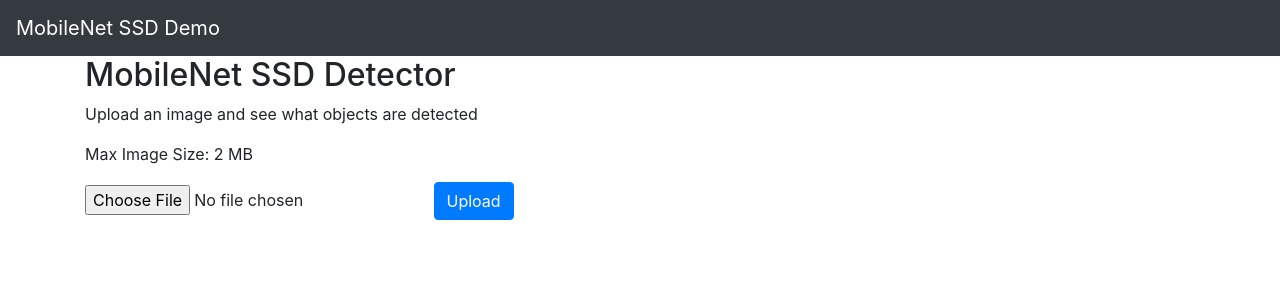
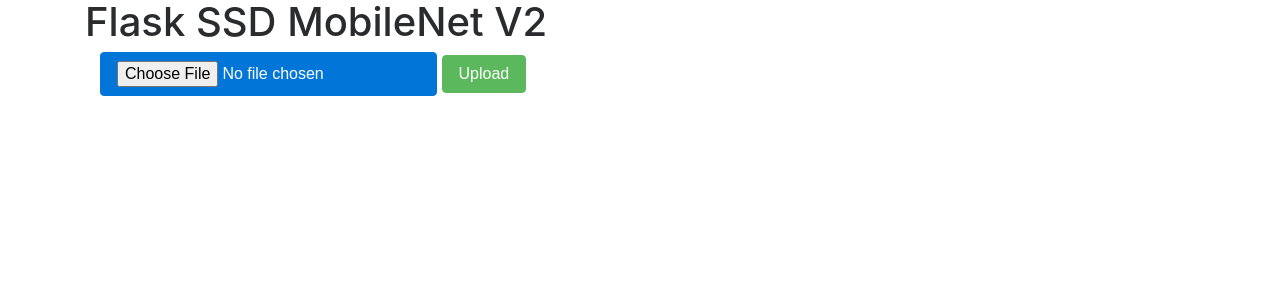
Before and after one commit to algonacci/Flask-SSD_MobileNet_V2, a Flask app: page / in a window 1280 px wide. Shown: the top 300 px of the page. Run offline with Flask 2, Linux system fonts and the light colour scheme; parts of the project's set-up code (start-up, migrations or seed data) failed here and were passed over; some libraries are stand-ins or nearby versions.

Commit message:
refactoring

```diff
--- a/app.py
+++ b/app.py
@@ -84,11 +84,7 @@ def predict():
         predicted_image = Image.fromarray(
             image_np_with_detections.squeeze())
         predicted_image.save('downloads/' + filename)
-        data={
-                "processed_img":'downloads/'+filename,
-                "uploaded_img":'uploads/'+filename
-        }
-        return render_template('index.html', data=data)
+        return redirect(url_for('download_file', name=file.filename))
 
 
 @app.route('/downloads/<name>')
--- a/templates/index.html
+++ b/templates/index.html
@@ -3,56 +3,28 @@
 
 <head>
     <meta charset="UTF-8">
-   <title>MobileNet SSD Detector</title>
-   <link rel="stylesheet" href="https://stackpath.bootstrapcdn.com/bootstrap/4.5.0/css/bootstrap.min.css"
-      integrity="sha384-9aIt2nRpC12Uk9gS9baDl411NQApFmC26EwAOH8WgZl5MYYxFfc+NcPb1dKGj7Sk" crossorigin="anonymous">
-   <link rel="stylesheet" href="{{ url_for('static', filename='css/index.css') }}">
-
+    <meta http-equiv="X-UA-Compatible" content="IE=edge">
+    <meta name="viewport" content="width=device-width, initial-scale=1.0">
+    <title>Flask SSD MobileNet V2</title>
+    <link rel="stylesheet" href="https://maxcdn.bootstrapcdn.com/bootstrap/4.0.0-alpha.6/css/bootstrap.min.css">
 </head>
 
 <body>
-   {% with messages = get_flashed_messages() %}
-   {% if messages %}
-   <ul class=flashes>
-      {% for message in messages %}
-      <li>{{ message }}</li>
-      {% endfor %}
-   </ul>
-   {% endif %}
-   {% endwith %}
-   <nav class="navbar navbar-dark bg-dark ">
-      <a class="navbar-brand navbar-center" href="#">MobileNet SSD Demo</a>
-   </nav>
-
+    <div class="row justify-content-center">
         <div class="container">
-      <div class="starter-template">
-         <h2>MobileNet SSD Detector</h2>
-         <p>Upload an image and see what objects are detected</p>
-         <p> Max Image Size: 2 MB </p>
+            <h1>Flask SSD MobileNet V2</h1>
+            <form action="predict" method="post" enctype="multipart/form-data">
+                <div class="form-row">
+                    <div class="col-12 col-md-9 mb-2 mb-md-0">
+                        <input class="btn btn-primary" type="file" name="file" id="inputFile1">
+                        <input class="btn btn-success" type="submit" value="Upload">
                     </div>
                 </div>
-
-
-
-
-   <div class="container">
-      <form action="predict" method=post enctype=multipart/form-data>
-         <input type=file name=file onchange="loadFile(event)">
-         <input type=submit value=Upload class="btn btn-primary">
             </form>
-      <img id="output" alt="" width="40%" height="40%" />
+            <br>
+            <br>
         </div>
-
-   {% if data %}
-   <div class="container">
-      <img src="{{ data.processed_img }}" alt="" width="480px" height="360px">
-      <img src="{{ data.uploaded_img }}" alt="" width="480px" height="360px">
     </div>
-   {% endif %}
-
-
-   <script src="{{ url_for('static', filename='js/index.js') }}"></script>
-
 </body>
 
 </html>
```
Also changed, not shown: downloads/Cakalang_00000130.jpgFlipped_.jpg (added), uploads/Cakalang_00000130.jpg (added), 1 other file. Lines whose indentation alone changed are shown as unchanged.
